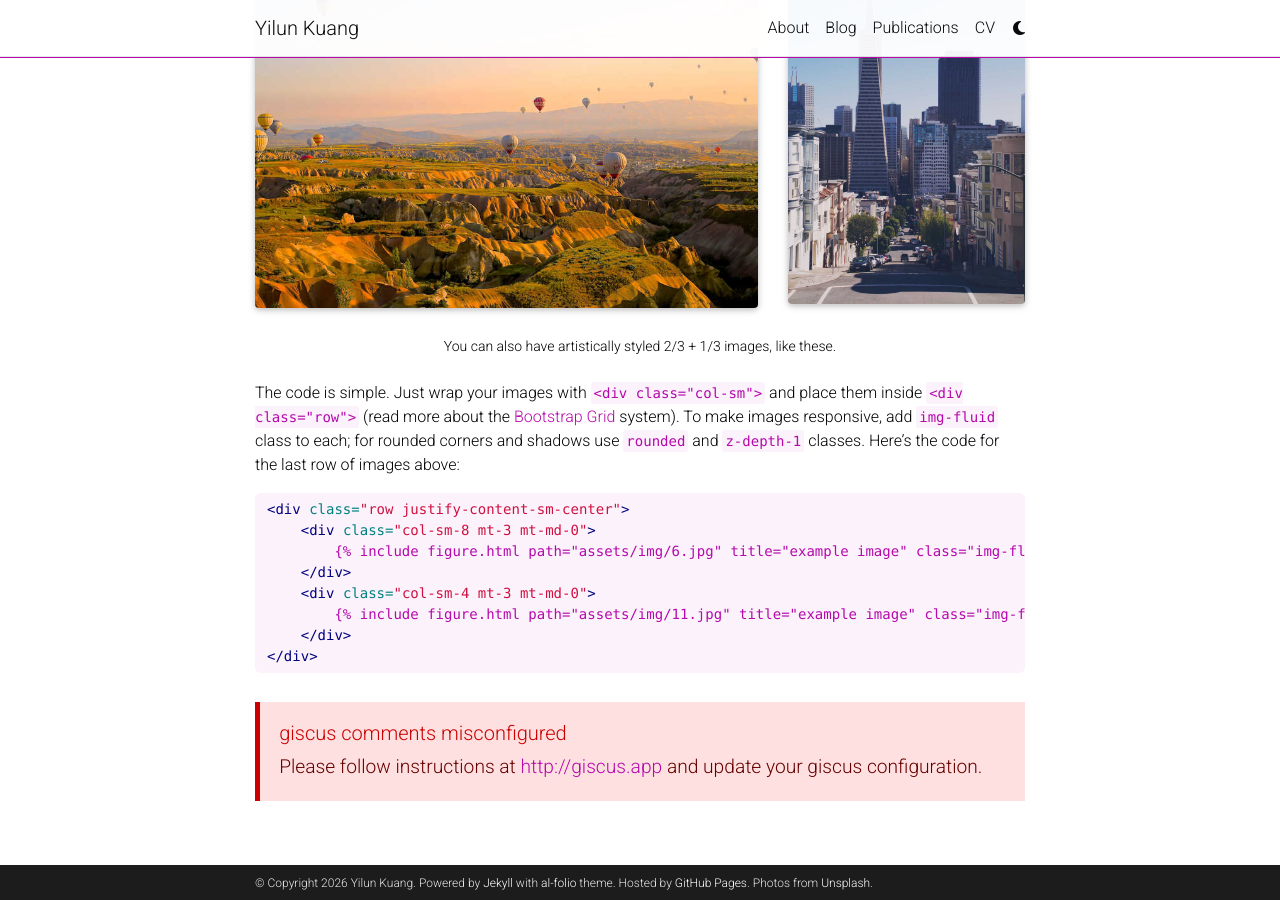
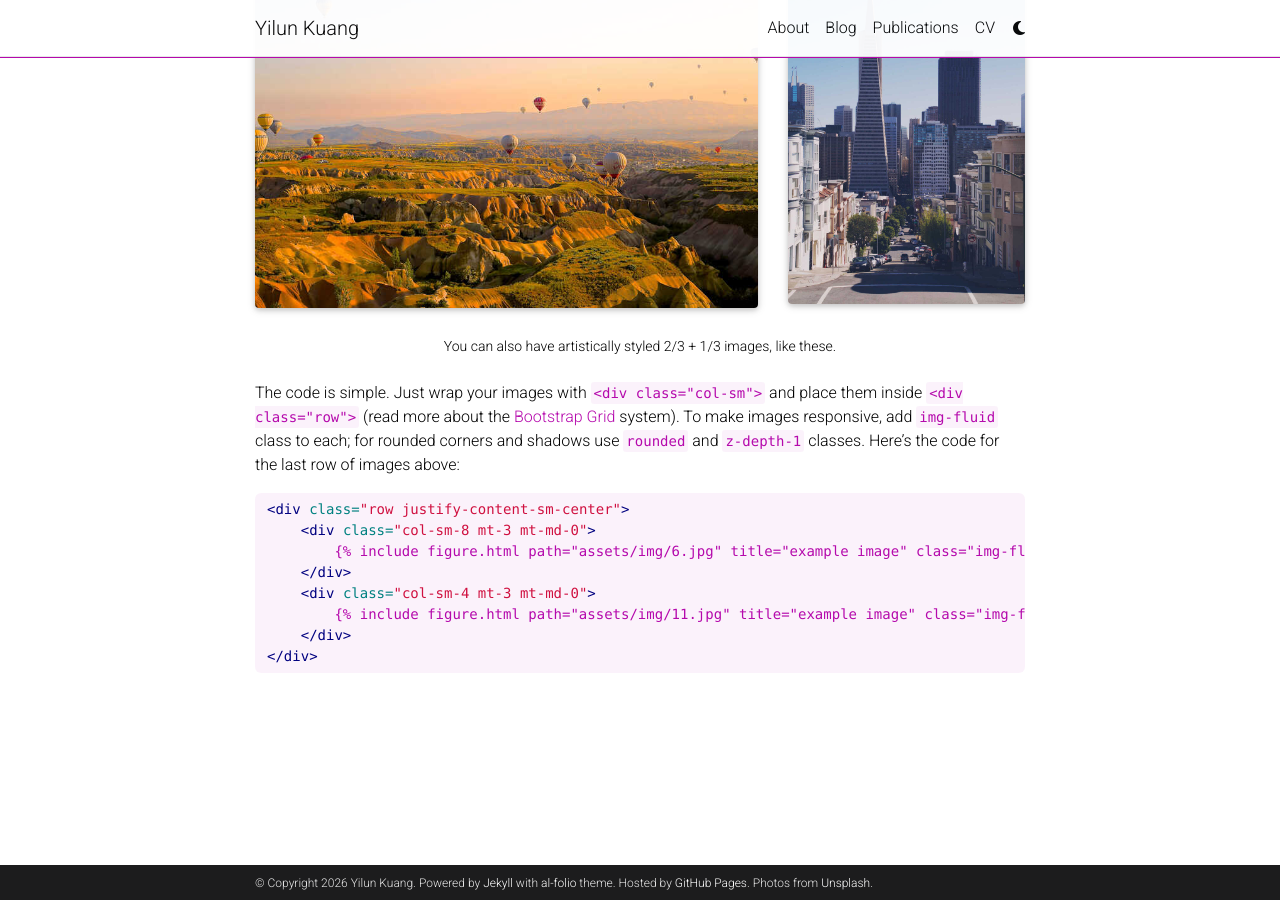
Before and after one commit to YilunKuang/yilunkuang.github.io, a Jekyll site: the page built from _projects/2_project.md, in a window 1280 px wide and 900 px high, scrolled down 1425 px. Built offline with Jekyll 4.4.1, drawn with Linux system fonts in a browser that asks for light colours; full-size pictures stand in for the smaller copies a plugin makes; comment, search, counter and statistics services are not loaded; a style sheet for code colours, icons or effects is not loaded; part of the change alters nothing that is shown.

Commit message:
keep writing

```diff
--- a/_config.yml
+++ b/_config.yml
@@ -137,7 +137,7 @@ related_blog_posts:
 # Follow instructions on https://giscus.app/ to setup for your repo to fill out
 # the information below.
 giscus:
-  repo:                          # <your-github-user-name>/<your-github-repo-name>
+  repo: YilunKuang/yilunkuang.github.io  # <your-github-user-name>/<your-github-repo-name>
   category: Comments             # name of the category under which discussions will be created
   mapping: title                 # identify discussions by post title
   strict: 1                      # use strict identification mode
```
